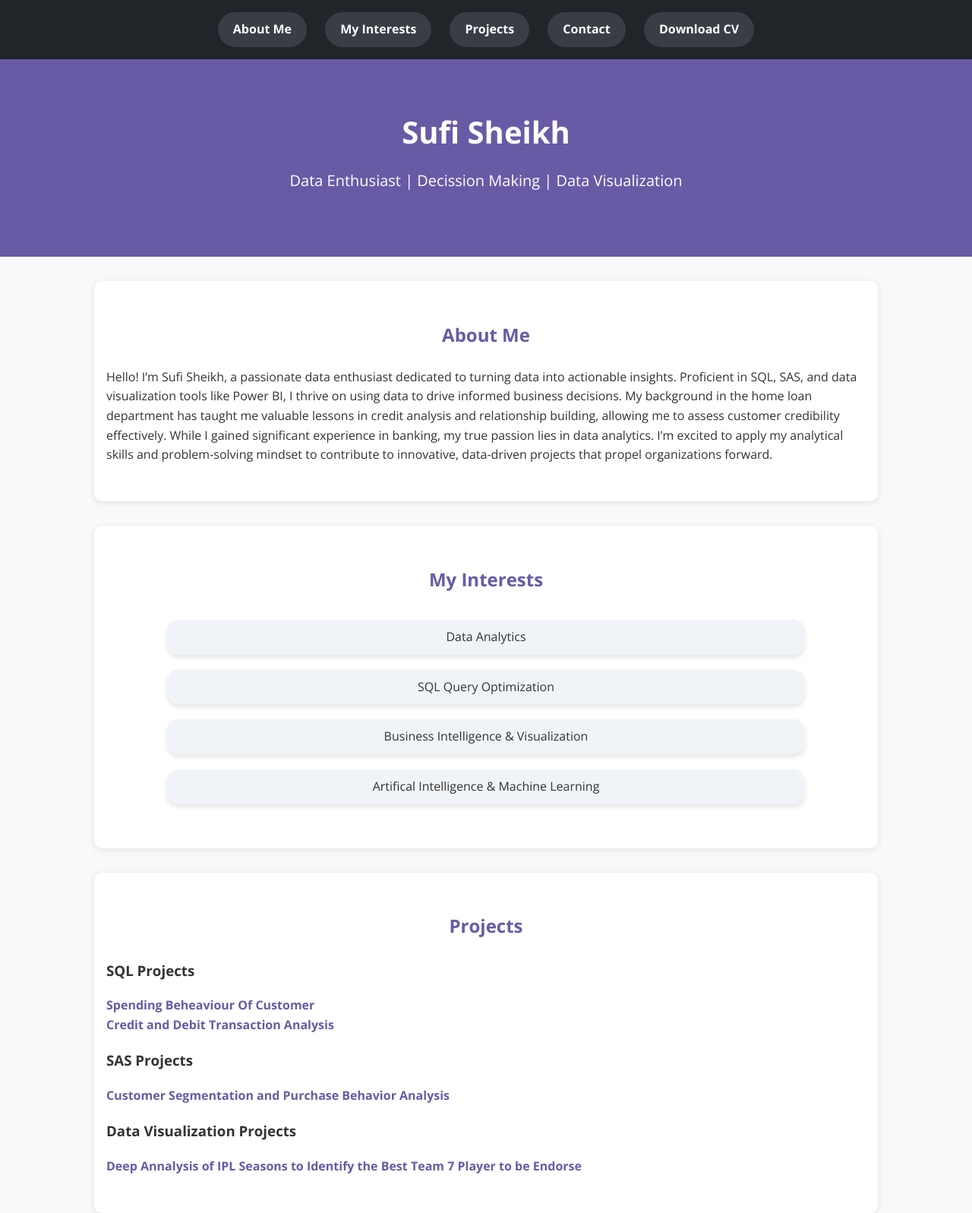
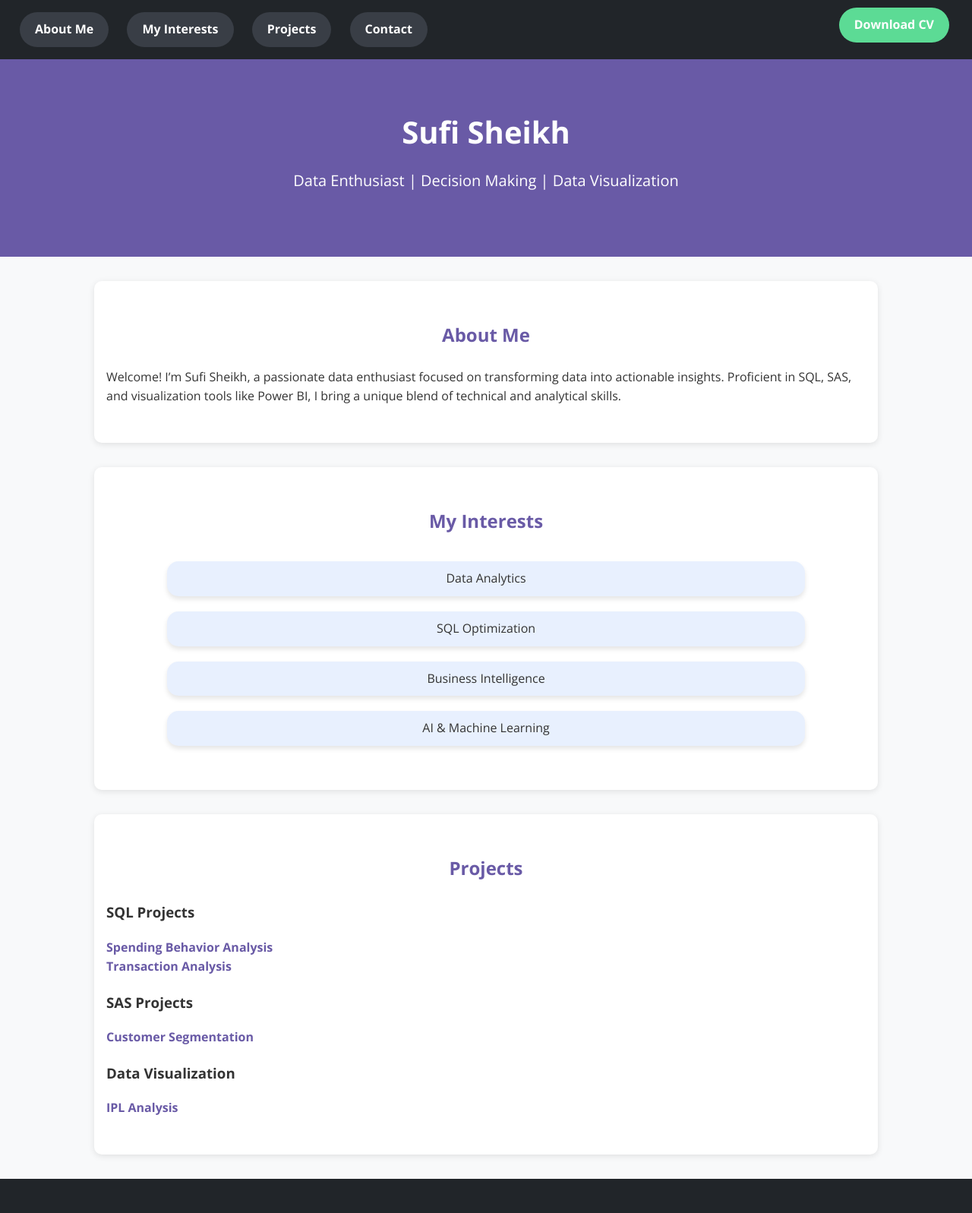
Before and after one commit to SufiSheikh01/github.io, a plain HTML site: page index.html in a window 1280 px wide. Shown: the top 1597 px of the page at 76% size. Drawn offline with nearby package versions, Linux system fonts and the light colour scheme; a web font is replaced by a local one.

Commit message:
Update index.html

```diff
--- a/index.html
+++ b/index.html
@@ -15,6 +15,7 @@
             --secondary: #393e46; /* Dark gray */
             --light: #f8f9fa; /* Light background */
             --dark: #212529; /* Dark background */
+            --accent: #5cdb95; /* Accent green */
             --text-color: #333333; /* Default text color */
         }
 
@@ -26,14 +27,16 @@
             margin: 0;
             padding: 0;
             line-height: 1.6; /* Improves readability */
+            scroll-behavior: smooth; /* Ensures smooth scrolling */
         }
 
         /* Navbar */
         nav {
             background-color: var(--dark);
             padding: 1rem;
-            text-align: center;
-            position: relative; /* To position the CV button */
+            display: flex;
+            justify-content: space-between;
+            align-items: center;
         }
 
         /* Navbar links styled as rounded buttons */
@@ -49,8 +52,18 @@
             transition: background-color 0.3s ease;
         }
 
-        /* Hover effect for the buttons */
-        nav a:hover {
+        /* Download CV Button */
+        .cv-button {
+            background-color: var(--accent); /* Accent color */
+            position: absolute;
+            top: 10px;
+            right: 20px;
+            padding: 10px 20px;
+        }
+
+        /* Hover effects for buttons */
+        nav a:hover,
+        .cv-button:hover {
             background-color: #495057;
         }
 
@@ -58,12 +71,12 @@
         header {
             background-color: var(--primary);
             color: white;
-            padding: 4rem 1rem; /* Responsive padding */
+            padding: 4rem 1rem;
             text-align: center;
         }
 
         header h1 {
-            font-size: 2.5rem; /* Adjusted for better responsiveness */
+            font-size: 2.5rem;
             margin: 0;
         }
 
@@ -74,7 +87,7 @@
 
         /* Section Styling */
         section {
-            padding: 2rem 1rem; /* Responsive padding */
+            padding: 2rem 1rem;
             margin: 2rem auto;
             background-color: white;
             box-shadow: 0 2px 8px rgba(0, 0, 0, 0.1);
@@ -93,16 +106,16 @@
             list-style: none;
             padding: 0;
             display: flex;
-            flex-direction: column; /* Aligns items in a column (vertical) */
+            flex-direction: column;
             align-items: center;
         }
 
         #interests ul li {
-            background-color: #f0f4f8;
+            background-color: #e8f0fe;
             padding: 10px 20px;
             margin: 10px 0;
             border-radius: 15px;
-            width: 80%; /* Adjusted width for responsiveness */
+            width: 80%;
             text-align: center;
             box-shadow: 0px 4px 6px rgba(0, 0, 0, 0.1);
         }
@@ -128,7 +141,7 @@
             background-color: var(--dark);
             color: white;
             text-align: center;
-            padding: 2rem 1rem; /* Responsive padding */
+            padding: 2rem 1rem;
         }
 
         footer a {
@@ -144,29 +157,35 @@
         /* Media Queries for Responsiveness */
         @media (max-width: 768px) {
             header h1 {
-                font-size: 2rem; /* Adjust header font size for smaller screens */
+                font-size: 2rem;
             }
 
             header p {
-                font-size: 1rem; /* Adjust paragraph font size for smaller screens */
+                font-size: 1rem;
             }
 
             nav a {
-                padding: 8px 15px; /* Adjust button size */
+                padding: 8px 15px;
             }
 
             #interests ul li {
-                width: 90%; /* Wider interest boxes on smaller screens */
+                width: 90%;
             }
 
             section {
-                padding: 1rem; /* Less padding on smaller screens */
+                padding: 1rem;
             }
         }
 
         @media (max-width: 480px) {
             nav a {
-                padding: 5px 10px; /* Further adjust button size for very small screens */
+                padding: 5px 10px;
+            }
+
+            .cv-button {
+                top: 5px;
+                right: 10px;
+                padding: 5px 10px;
             }
         }
     </style>
@@ -175,28 +194,25 @@
 <body>
     <!-- Navbar -->
     <nav>
-        <a href="#about">About Me</a>
-        <a href="#interests">My Interests</a>
-        <a href="#projects">Projects</a>
-        <a href="#contact">Contact</a>
+        <div>
+            <a href="#about">About Me</a>
+            <a href="#interests">My Interests</a>
+            <a href="#projects">Projects</a>
+            <a href="#contact">Contact</a>
+        </div>
         <a href="sufi_sheikh_cv.pdf" class="cv-button" download>Download CV</a>
     </nav>
 
     <!-- Header Section -->
     <header>
         <h1>Sufi Sheikh</h1>
-        <p>Data Enthusiast | Decission Making | Data Visualization</p>
+        <p>Data Enthusiast | Decision Making | Data Visualization</p>
     </header>
 
     <!-- About Me Section -->
     <section id="about">
         <h2>About Me</h2>
-        <p>Hello! I’m Sufi Sheikh, a passionate data enthusiast dedicated to turning data into actionable insights.
-            Proficient in SQL, SAS, and data visualization tools like Power BI, I thrive on using data to drive informed business decisions.
-            My background in the home loan department has taught me valuable lessons in credit analysis and relationship building,
-            allowing me to assess customer credibility effectively. While I gained significant experience in banking, my true passion lies in data analytics.
-            I’m excited to apply my analytical skills and problem-solving mindset to contribute to innovative,
-            data-driven projects that propel organizations forward.</p>
+        <p>Welcome! I’m Sufi Sheikh, a passionate data enthusiast focused on transforming data into actionable insights. Proficient in SQL, SAS, and visualization tools like Power BI, I bring a unique blend of technical and analytical skills.</p>
     </section>
 
     <!-- My Interests Section -->
@@ -204,30 +220,27 @@
         <h2>My Interests</h2>
         <ul>
             <li>Data Analytics</li>
-            <li>SQL Query Optimization</li>
-            <li>Business Intelligence & Visualization</li>
-            <li>Artifical Intelligence & Machine Learning</li>
+            <li>SQL Optimization</li>
+            <li>Business Intelligence</li>
+            <li>AI & Machine Learning</li>
         </ul>
     </section>
 
     <!-- Projects Section -->
     <section id="projects">
         <h2>Projects</h2>
-
         <h3>SQL Projects</h3>
         <ul>
-            <li><a href="about:blank">Spending Beheaviour Of Customer</a></li>
-            <li><a href="about:blank">Credit and Debit Transaction Analysis</a></li>
+            <li><a href="about:blank">Spending Behavior Analysis</a></li>
+            <li><a href="about:blank">Transaction Analysis</a></li>
         </ul>
-
         <h3>SAS Projects</h3>
         <ul>
-            <li><a href="about:blank">Customer Segmentation and Purchase Behavior Analysis</a></li>
+            <li><a href="about:blank">Customer Segmentation</a></li>
         </ul>
-
-        <h3>Data Visualization Projects</h3>
+        <h3>Data Visualization</h3>
         <ul>
-            <li><a href="about:blank">Deep Annalysis of IPL Seasons to Identify the Best Team 7 Player to be Endorse</a></li>
+            <li><a href="about:blank">IPL Analysis</a></li>
         </ul>
     </section>
 
```
